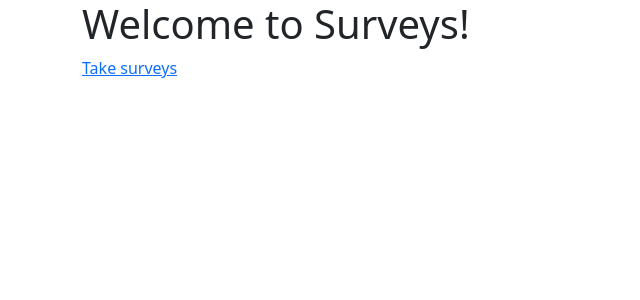
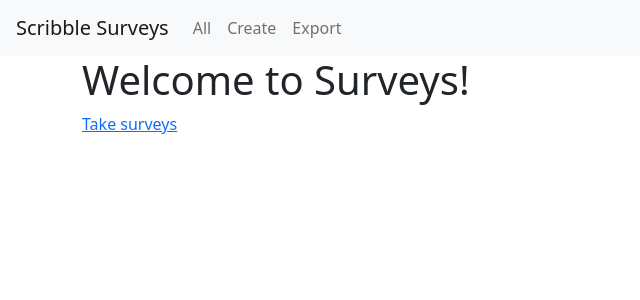
Before and after one commit to jasmaa/scribble-surveys, a React (Create React App) app in the folder web/: page / in a window 1280 px wide. Shown: the top 300 px of the page, without its empty margins (0-640 px from the left). Built offline with nearby package versions, Linux system fonts and the light colour scheme; no server answers.

Commit message:
Add navbar

```diff
--- a/web/package.json
+++ b/web/package.json
@@ -15,6 +15,7 @@
     "react-router": "^5.2.0",
     "react-router-dom": "^5.2.0",
     "react-scripts": "4.0.3",
+    "reactstrap": "^8.9.0",
     "web-vitals": "^1.0.1"
   },
   "scripts": {
--- a/web/src/App.js
+++ b/web/src/App.js
@@ -1,5 +1,6 @@
 import { Route, Switch } from 'react-router';
 import { BrowserRouter as Router } from 'react-router-dom';
+import Navbar from './components/Navbar';
 import Home from './pages/Home';
 import SurveyList from './pages/SurveyList';
 import Survey from './pages/Survey';
@@ -8,6 +9,8 @@
 
 function App() {
   return (
+    <div>
+      <Navbar />
       <div className="container">
         <Router>
           <Switch>
@@ -18,6 +21,7 @@
           </Switch>
         </Router>
       </div>
+    </div>
   );
 }
 
--- /dev/null
+++ b/web/src/components/Navbar.js
@@ -0,0 +1,38 @@
+import { useState } from 'react';
+import {
+  Collapse,
+  Navbar,
+  NavbarToggler,
+  NavbarBrand,
+  Nav,
+  NavItem,
+  NavLink,
+} from 'reactstrap';
+
+export default function AppNavbar() {
+  const [isOpen, setIsOpen] = useState(false);
+
+  const toggle = () => setIsOpen(!isOpen);
+
+  return (
+    <div>
+      <Navbar className="px-3" color="light" light expand="md">
+        <NavbarBrand href="/">Scribble Surveys</NavbarBrand>
+        <NavbarToggler onClick={toggle} />
+        <Collapse isOpen={isOpen} navbar>
+          <Nav className="mr-auto" navbar>
+            <NavItem>
+              <NavLink href="/surveys">All</NavLink>
+            </NavItem>
+            <NavItem>
+              <NavLink href="/create">Create</NavLink>
+            </NavItem>
+            <NavItem>
+              <NavLink href="/export">Export</NavLink>
+            </NavItem>
+          </Nav>
+        </Collapse>
+      </Navbar>
+    </div>
+  );
+}
```
Also changed, not shown: 1 other file (tests, documents, lock files or other folders). Lines whose indentation alone changed are shown as unchanged.
